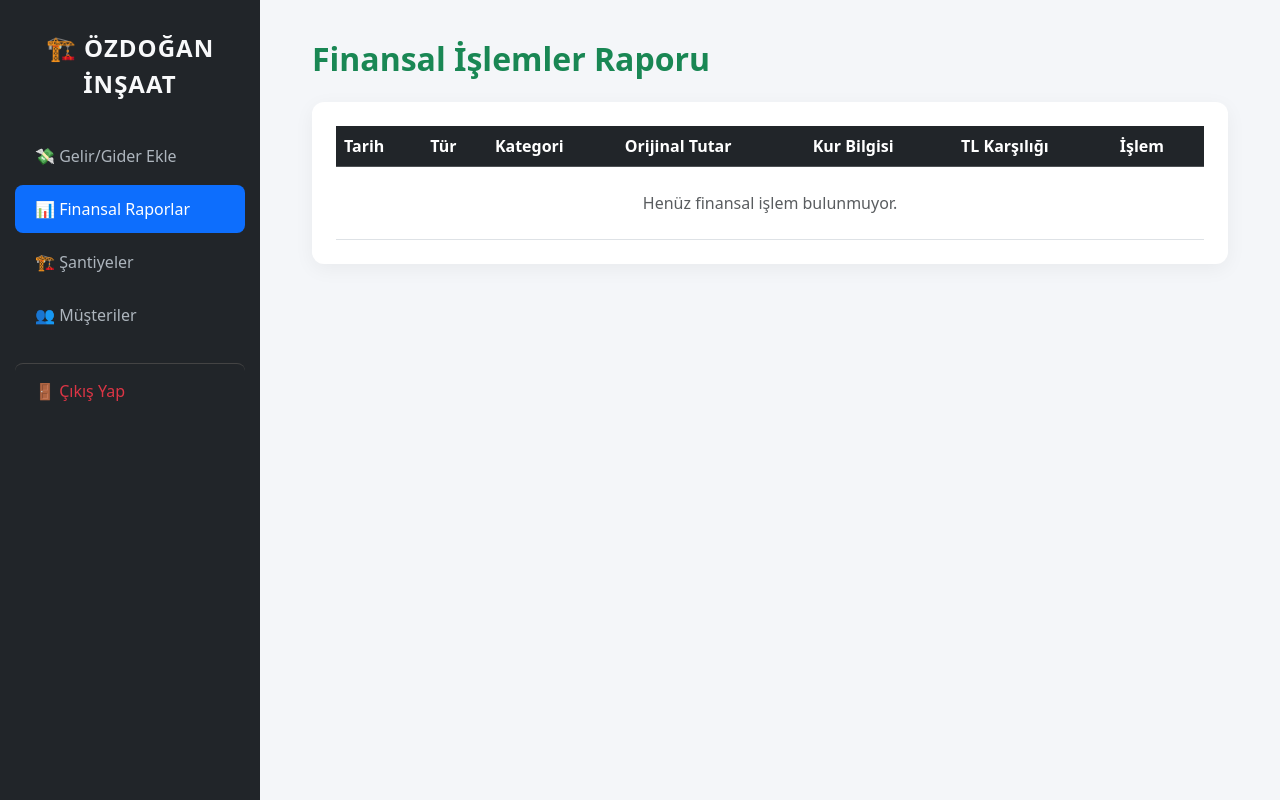
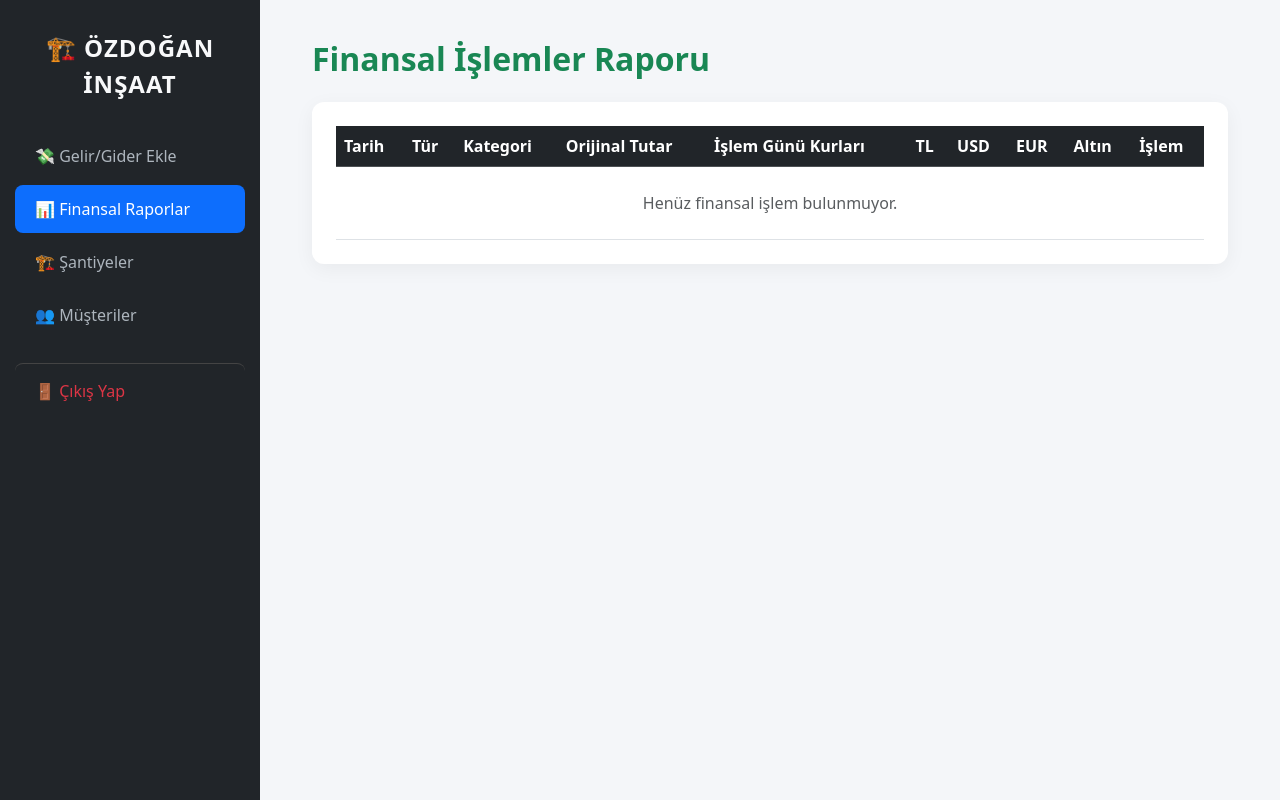
Before and after one commit to feyza-ozdn/ozdogan-insaat-erp, a Flask app: page /islemler in a window 1280 px wide. Run offline with Flask 3, Linux system fonts and the light colour scheme; the visitor is signed in with stand-in values (Sample User, id 1); data that the repository does not hold is empty; some libraries are stand-ins or nearby versions.

Commit message:
Update table columns and formatting in islemler.html

```diff
--- a/templates/islemler.html
+++ b/templates/islemler.html
@@ -38,7 +38,7 @@
                     <table class="table table-hover align-middle mb-0">
                         <thead class="table-dark">
                             <tr>
-                                <th>Tarih</th><th>Tür</th><th>Kategori</th><th>Orijinal Tutar</th><th>Kur Bilgisi</th><th>TL Karşılığı</th><th>İşlem</th>
+                                <th>Tarih</th><th>Tür</th><th>Kategori</th><th>Orijinal Tutar</th><th>İşlem Günü Kurları</th><th>TL</th><th>USD</th><th>EUR</th><th>Altın</th><th>İşlem</th>
                             </tr>
                         </thead>
                         <tbody>
@@ -48,20 +48,33 @@
                                 <td><span class="badge {% if islem[1] == 'GELIR' %}bg-success{% else %}bg-danger{% endif %}">{{ islem[1] }}</span></td>
                                 <td>{{ islem[2] }}</td>
                                 <td style="white-space: nowrap;">{{ islem[3] }} {{ islem[4] }}</td>
-                                <td class="text-muted small" style="white-space: nowrap;">
-                                    {% if islem[4] == 'USD' %} 1 USD = {{ islem[5] }} TL
-                                    {% elif islem[4] == 'EUR' %} 1 EUR = {{ islem[6] }} TL
-                                    {% else %} - {% endif %}
+                               <td class="text-muted small" style="white-space: nowrap;">
+                                   <div>1 USD = {{ "%.4f"|format(islem[5]|float) }} TL</div>
+                                   <div>1 EUR = {{ "%.4f"|format(islem[6]|float) }} TL</div>
+                                   <div>1 gr Altın = {{ "%.2f"|format(islem[7]|float) }} TL</div>
+                               </td>
+                                <td class="fw-bold" style="white-space: nowrap;">
+                                    {{ "%.2f"|format(islem[8]|float) }} TL
                                 </td>
-                                <td class="fw-bold" style="white-space: nowrap;">{{ islem[8] }} TL</td>
-                                <td>
+
+                                <td style="white-space: nowrap;">
+                                    {{ "%.2f"|format(islem[9]|float) }} USD
+                                </td>
+
+                                <td style="white-space: nowrap;">
+                                    {{ "%.2f"|format(islem[10]|float) }} EUR
+                                </td>
+
+                                <td style="white-space: nowrap;">
+                                    {{ "%.4f"|format(islem[11]|float) }} gr
+                                </td>
                                     <form action="/islem_sil/{{ islem[12] }}" method="POST" style="margin:0;">
                                         <button type="submit" class="btn btn-sm btn-outline-danger" onclick="return confirm('Kalıcı olarak silmek istediğinize emin misiniz?');">Sil</button>
                                     </form>
                                 </td>
                             </tr>
                             {% else %}
-                            <tr><td colspan="7" class="text-center text-muted p-4">Henüz finansal işlem bulunmuyor.</td></tr>
+                            <tr><td colspan="10" class="text-center text-muted p-4">Henüz finansal işlem bulunmuyor.</td></tr>
                             {% endfor %}
                         </tbody>
                     </table>
```
